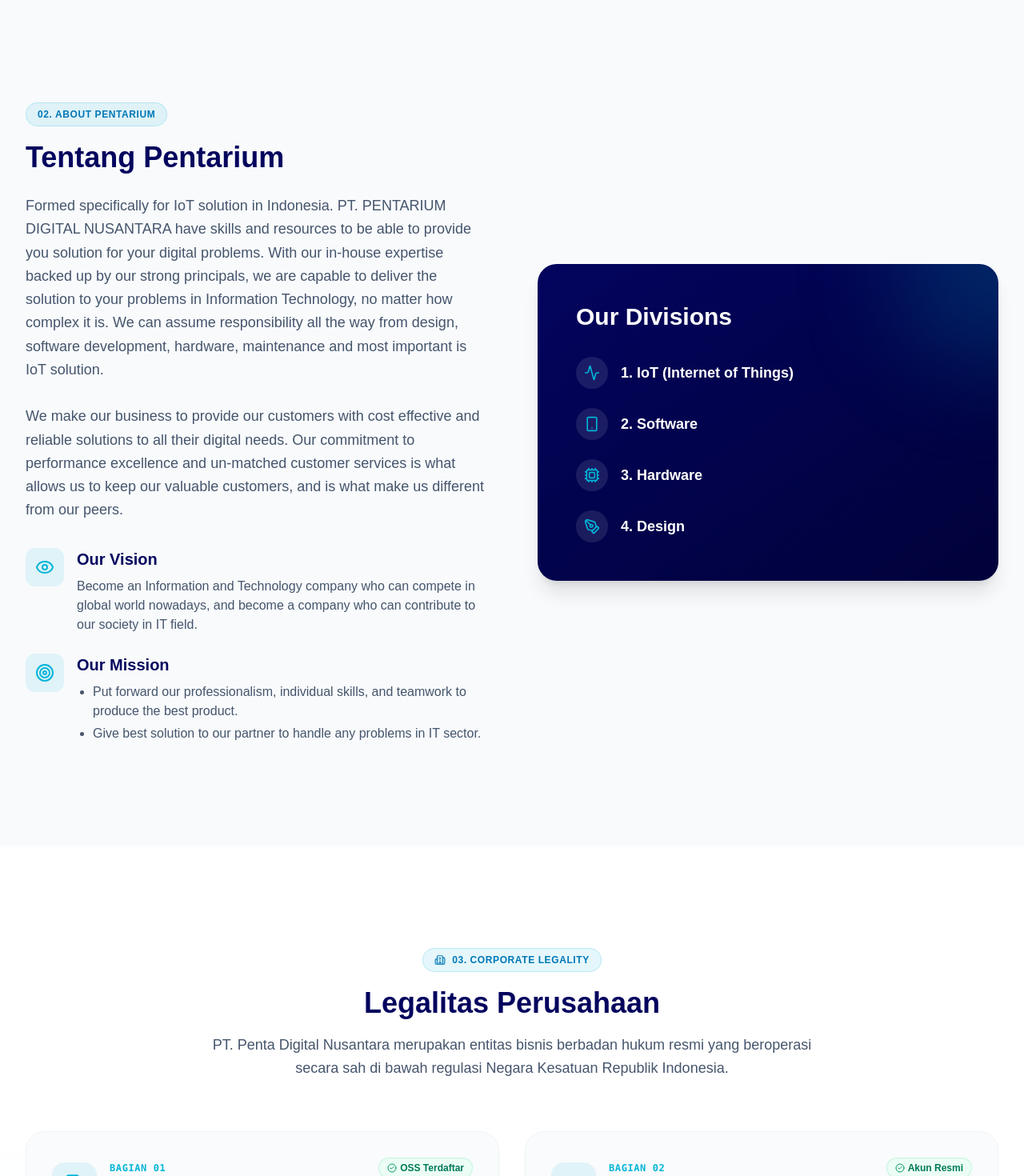
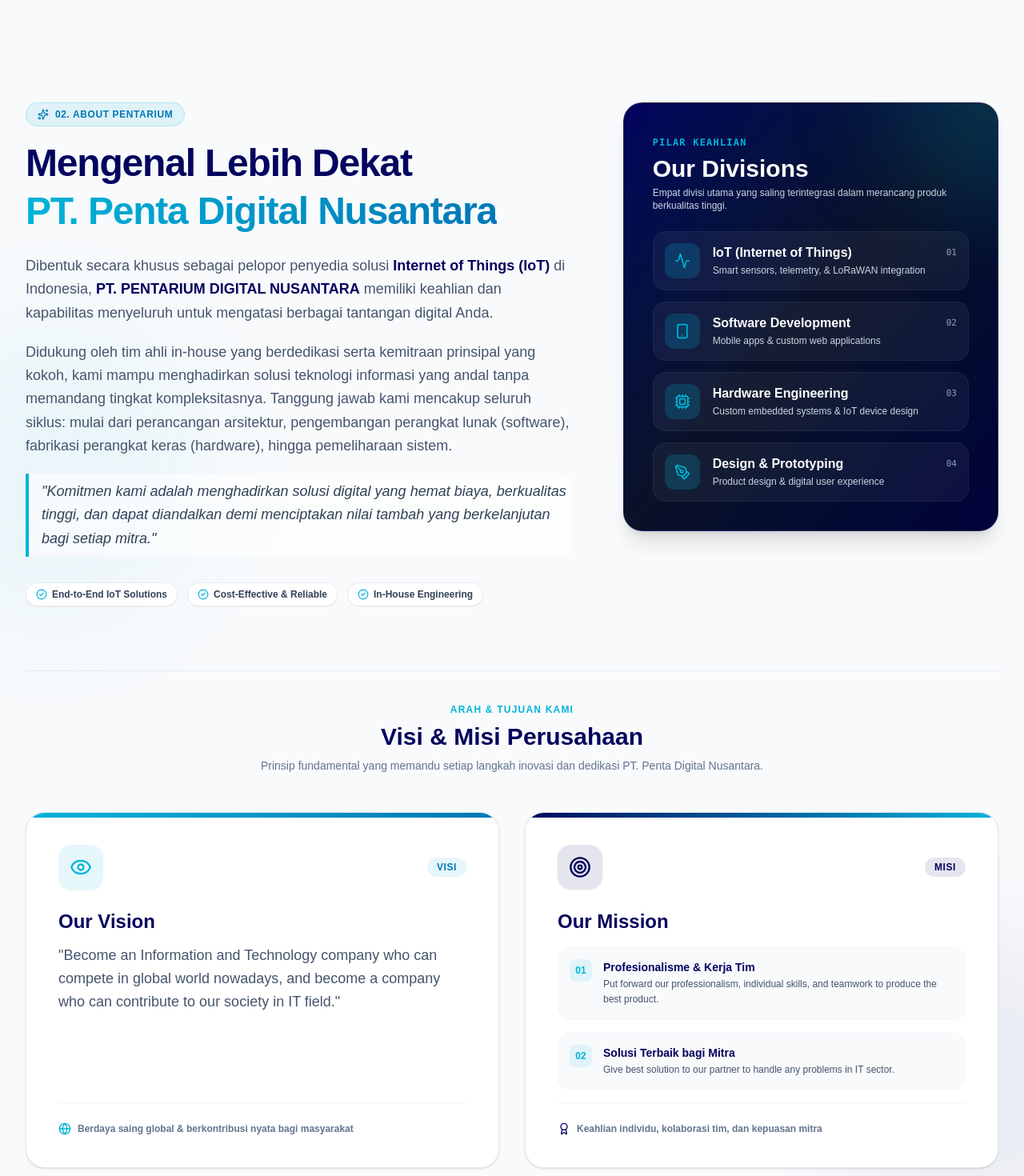
Before and after one commit to wandanazra27-dot/Web-Pentarium, a React (Vite) app: page / in a window 1280 px wide. Shown: the part 820-2290 px from the top of the page at 80% size. Built offline with nearby package versions, Linux system fonts and the light colour scheme.

Commit message:
Redesign About section: structured paragraphs and dedicated Vision & Mission showcase

```diff
--- a/src/components/sections/About.jsx
+++ b/src/components/sections/About.jsx
@@ -1,70 +1,228 @@
 import React from 'react';
-import { Eye, Target, Activity, Smartphone, Cpu, PenTool } from 'lucide-react';
+import { Eye, Target, Activity, Smartphone, Cpu, PenTool, CheckCircle2, Globe, Award, Sparkles } from 'lucide-react';
 
 export default function About() {
+  const divisions = [
+    {
+      number: "01",
+      name: "IoT (Internet of Things)",
+      desc: "Smart sensors, telemetry, & LoRaWAN integration",
+      icon: Activity,
+    },
+    {
+      number: "02",
+      name: "Software Development",
+      desc: "Mobile apps & custom web applications",
+      icon: Smartphone,
+    },
+    {
+      number: "03",
+      name: "Hardware Engineering",
+      desc: "Custom embedded systems & IoT device design",
+      icon: Cpu,
+    },
+    {
+      number: "04",
+      name: "Design & Prototyping",
+      desc: "Product design & digital user experience",
+      icon: PenTool,
+    },
+  ];
+
   return (
-    <section id="tentang" className="py-20 lg:py-32 bg-slate-50">
-      <div className="max-w-7xl mx-auto px-4 sm:px-6 lg:px-8">
-        <div className="grid lg:grid-cols-2 gap-16 items-center">
-          <div>
+    <section id="tentang" className="py-20 lg:py-32 bg-slate-50 relative overflow-hidden">
+      {/* Decorative Blur Backgrounds */}
+      <div className="absolute top-1/4 -left-32 w-96 h-96 bg-primary/5 rounded-full blur-3xl pointer-events-none" />
+      <div className="absolute bottom-10 -right-32 w-96 h-96 bg-secondary/5 rounded-full blur-3xl pointer-events-none" />
+
+      <div className="max-w-7xl mx-auto px-4 sm:px-6 lg:px-8 relative z-10">
+
+        {/* Top Section: Overview & Divisions */}
+        <div className="grid lg:grid-cols-12 gap-12 lg:gap-16 items-start mb-20">
+
+          {/* Left Column: Story & Detailed Paragraphs (7 Cols) */}
+          <div className="lg:col-span-7">
             <div className="inline-flex items-center gap-2 px-3.5 py-1.5 rounded-full bg-primary/10 text-primary-dark font-bold text-xs uppercase tracking-wider mb-4 border border-primary/20">
+              <Sparkles className="w-3.5 h-3.5" />
               02. About Pentarium
             </div>
-            <h2 className="text-3xl lg:text-4xl font-black text-secondary mb-6 leading-tight">Tentang Pentarium</h2>
-            <p className="text-slate-600 mb-8 text-lg leading-relaxed">
-              Formed specifically for IoT solution in Indonesia. PT. PENTARIUM DIGITAL NUSANTARA have skills and resources to be able to provide you solution for your digital problems. With our in-house expertise backed up by our strong principals, we are capable to deliver the solution to your problems in Information Technology, no matter how complex it is. We can assume responsibility all the way from design, software development, hardware, maintenance and most important is IoT solution.
-              <br/><br/>
-              We make our business to provide our customers with cost effective and reliable solutions to all their digital needs. Our commitment to performance excellence and un-matched customer services is what allows us to keep our valuable customers, and is what make us different from our peers.
+
+            <h2 className="text-3xl lg:text-5xl font-black text-secondary mb-6 leading-tight tracking-tight">
+              Mengenal Lebih Dekat <br />
+              <span className="text-transparent bg-clip-text bg-gradient-to-r from-primary to-primary-dark">
+                PT. Penta Digital Nusantara
+              </span>
+            </h2>
+
+            <div className="space-y-5 text-slate-600 text-base lg:text-lg leading-relaxed">
+              <p>
+                Dibentuk secara khusus sebagai pelopor penyedia solusi <strong className="text-secondary font-semibold">Internet of Things (IoT)</strong> di Indonesia, <strong className="text-secondary font-semibold">PT. PENTARIUM DIGITAL NUSANTARA</strong> memiliki keahlian dan kapabilitas menyeluruh untuk mengatasi berbagai tantangan digital Anda.
               </p>
 
-            <div className="space-y-6">
-              <div className="flex gap-4 items-start">
-                <div className="w-12 h-12 rounded-xl bg-primary/10 flex items-center justify-center text-primary shrink-0">
-                  <Eye className="w-6 h-6" />
+              <p>
+                Didukung oleh tim ahli in-house yang berdedikasi serta kemitraan prinsipal yang kokoh, kami mampu menghadirkan solusi teknologi informasi yang andal tanpa memandang tingkat kompleksitasnya. Tanggung jawab kami mencakup seluruh siklus: mulai dari perancangan arsitektur, pengembangan perangkat lunak (software), fabrikasi perangkat keras (hardware), hingga pemeliharaan sistem.
+              </p>
+
+              <p className="border-l-4 border-primary pl-4 text-slate-700 font-medium italic bg-white/60 py-2 rounded-r-xl">
+                "Komitmen kami adalah menghadirkan solusi digital yang hemat biaya, berkualitas tinggi, dan dapat diandalkan demi menciptakan nilai tambah yang berkelanjutan bagi setiap mitra."
+              </p>
+            </div>
+
+            {/* Quick Feature Pills */}
+            <div className="mt-8 flex flex-wrap gap-3">
+              <span className="inline-flex items-center gap-1.5 px-3 py-1.5 rounded-full bg-white border border-slate-200/80 text-xs font-semibold text-slate-700 shadow-2xs">
+                <CheckCircle2 className="w-3.5 h-3.5 text-primary" /> End-to-End IoT Solutions
+              </span>
+              <span className="inline-flex items-center gap-1.5 px-3 py-1.5 rounded-full bg-white border border-slate-200/80 text-xs font-semibold text-slate-700 shadow-2xs">
+                <CheckCircle2 className="w-3.5 h-3.5 text-primary" /> Cost-Effective & Reliable
+              </span>
+              <span className="inline-flex items-center gap-1.5 px-3 py-1.5 rounded-full bg-white border border-slate-200/80 text-xs font-semibold text-slate-700 shadow-2xs">
+                <CheckCircle2 className="w-3.5 h-3.5 text-primary" /> In-House Engineering
+              </span>
+            </div>
+          </div>
+
+          {/* Right Column: Our Divisions (5 Cols) */}
+          <div className="lg:col-span-5">
+            <div className="bg-gradient-to-br from-secondary via-[#0a1128] to-[#01023a] rounded-3xl p-7 lg:p-9 text-white shadow-xl relative overflow-hidden border border-white/10">
+              <div className="absolute top-0 right-0 w-64 h-64 bg-primary/20 rounded-full blur-3xl -translate-y-1/2 translate-x-1/2 pointer-events-none" />
+
+              <div className="relative z-10 mb-6">
+                <span className="text-xs font-mono font-bold text-primary tracking-widest uppercase">
+                  Pilar Keahlian
+                </span>
+                <h3 className="text-2xl lg:text-3xl font-black mt-1">Our Divisions</h3>
+                <p className="text-slate-300 text-xs mt-1">
+                  Empat divisi utama yang saling terintegrasi dalam merancang produk berkualitas tinggi.
+                </p>
+              </div>
+
+              <div className="space-y-3.5 relative z-10">
+                {divisions.map((div, idx) => {
+                  const Icon = div.icon;
+                  return (
+                    <div
+                      key={idx}
+                      className="group flex items-start gap-4 p-3.5 rounded-2xl bg-white/5 hover:bg-white/10 border border-white/5 hover:border-primary/30 transition-all duration-300"
+                    >
+                      <div className="w-11 h-11 rounded-xl bg-primary/20 text-primary flex items-center justify-center shrink-0 group-hover:bg-primary group-hover:text-white transition-colors duration-300">
+                        <Icon className="w-5 h-5" />
+                      </div>
+                      <div className="flex-1">
+                        <div className="flex items-center justify-between">
+                          <h4 className="font-bold text-sm lg:text-base text-white group-hover:text-primary transition-colors">
+                            {div.name}
+                          </h4>
+                          <span className="text-[11px] font-mono text-slate-400">
+                            {div.number}
+                          </span>
+                        </div>
+                        <p className="text-slate-300 text-xs mt-0.5 leading-snug">
+                          {div.desc}
+                        </p>
+                      </div>
+                    </div>
+                  );
+                })}
+              </div>
+            </div>
+          </div>
+
+        </div>
+
+        {/* Bottom Section: Vision & Mission Showcase */}
+        <div className="pt-10 border-t border-slate-200">
+          <div className="text-center max-w-2xl mx-auto mb-12">
+            <span className="text-primary font-extrabold tracking-widest text-xs uppercase mb-2 block">
+              Arah & Tujuan Kami
+            </span>
+            <h3 className="text-2xl lg:text-3xl font-black text-secondary">
+              Visi & Misi Perusahaan
+            </h3>
+            <p className="text-slate-500 text-sm mt-2">
+              Prinsip fundamental yang memandu setiap langkah inovasi dan dedikasi PT. Penta Digital Nusantara.
+            </p>
+          </div>
+
+          <div className="grid md:grid-cols-2 gap-8 items-stretch">
+            {/* Vision Card */}
+            <div className="bg-white rounded-3xl p-8 lg:p-10 border border-slate-200/90 shadow-sm hover:shadow-xl transition-all duration-300 hover:-translate-y-1 relative overflow-hidden flex flex-col justify-between">
+              <div className="absolute top-0 left-0 right-0 h-1.5 bg-gradient-to-r from-primary to-primary-dark" />
+
+              <div>
+                <div className="flex items-center justify-between mb-6">
+                  <div className="w-14 h-14 rounded-2xl bg-primary/10 text-primary flex items-center justify-center shadow-xs">
+                    <Eye className="w-7 h-7" />
+                  </div>
+                  <span className="px-3 py-1 rounded-full bg-primary/10 text-primary-dark font-bold text-xs uppercase tracking-wider">
+                    Visi
+                  </span>
+                </div>
+
+                <h4 className="text-2xl font-black text-secondary mb-3">Our Vision</h4>
+
+                <p className="text-slate-600 text-base lg:text-lg leading-relaxed mb-6 font-medium">
+                  "Become an Information and Technology company who can compete in global world nowadays, and become a company who can contribute to our society in IT field."
+                </p>
+              </div>
+
+              <div className="pt-6 border-t border-slate-100 flex items-center gap-2 text-xs font-semibold text-slate-500">
+                <Globe className="w-4 h-4 text-primary shrink-0" />
+                <span>Berdaya saing global & berkontribusi nyata bagi masyarakat</span>
+              </div>
+            </div>
+
+            {/* Mission Card */}
+            <div className="bg-white rounded-3xl p-8 lg:p-10 border border-slate-200/90 shadow-sm hover:shadow-xl transition-all duration-300 hover:-translate-y-1 relative overflow-hidden flex flex-col justify-between">
+              <div className="absolute top-0 left-0 right-0 h-1.5 bg-gradient-to-r from-secondary to-primary" />
+
+              <div>
+                <div className="flex items-center justify-between mb-6">
+                  <div className="w-14 h-14 rounded-2xl bg-secondary/10 text-secondary flex items-center justify-center shadow-xs">
+                    <Target className="w-7 h-7" />
+                  </div>
+                  <span className="px-3 py-1 rounded-full bg-secondary/10 text-secondary font-bold text-xs uppercase tracking-wider">
+                    Misi
+                  </span>
+                </div>
+
+                <h4 className="text-2xl font-black text-secondary mb-4">Our Mission</h4>
+
+                <div className="space-y-4">
+                  <div className="flex items-start gap-3.5 p-3.5 rounded-2xl bg-slate-50 border border-slate-100">
+                    <div className="w-7 h-7 rounded-lg bg-primary/10 text-primary flex items-center justify-center shrink-0 font-bold text-xs">
+                      01
                     </div>
                     <div>
-                  <h3 className="text-xl font-bold text-secondary mb-2">Our Vision</h3>
-                  <p className="text-slate-600">Become an Information and Technology company who can compete in global world nowadays, and become a company who can contribute to our society in IT field.</p>
+                      <h5 className="font-bold text-sm text-secondary">Profesionalisme & Kerja Tim</h5>
+                      <p className="text-xs text-slate-600 mt-0.5 leading-relaxed">
+                        Put forward our professionalism, individual skills, and teamwork to produce the best product.
+                      </p>
                     </div>
                   </div>
-              <div className="flex gap-4 items-start">
-                <div className="w-12 h-12 rounded-xl bg-primary/10 flex items-center justify-center text-primary shrink-0">
-                  <Target className="w-6 h-6" />
+
+                  <div className="flex items-start gap-3.5 p-3.5 rounded-2xl bg-slate-50 border border-slate-100">
+                    <div className="w-7 h-7 rounded-lg bg-primary/10 text-primary flex items-center justify-center shrink-0 font-bold text-xs">
+                      02
                     </div>
                     <div>
-                  <h3 className="text-xl font-bold text-secondary mb-2">Our Mission</h3>
-                  <ul className="list-disc pl-5 text-slate-600 space-y-1">
-                    <li>Put forward our professionalism, individual skills, and teamwork to produce the best product.</li>
-                    <li>Give best solution to our partner to handle any problems in IT sector.</li>
-                  </ul>
+                      <h5 className="font-bold text-sm text-secondary">Solusi Terbaik bagi Mitra</h5>
+                      <p className="text-xs text-slate-600 mt-0.5 leading-relaxed">
+                        Give best solution to our partner to handle any problems in IT sector.
+                      </p>
                     </div>
                   </div>
                 </div>
               </div>
 
-          <div className="bg-linear-to-br from-secondary to-[#01023a] rounded-3xl p-8 lg:p-12 text-white shadow-xl relative overflow-hidden">
-            <div className="absolute top-0 right-0 w-64 h-64 bg-primary/20 rounded-full blur-3xl -translate-y-1/2 translate-x-1/2"></div>
-            <h3 className="text-2xl lg:text-3xl font-black mb-8 relative z-10">Our Divisions</h3>
-            <ul className="space-y-6 relative z-10">
-              <li className="flex items-center gap-4 text-lg font-semibold">
-                <div className="w-10 h-10 rounded-full bg-white/10 flex items-center justify-center text-primary"><Activity className="w-5 h-5" /></div>
-                1. IoT (Internet of Things)
-              </li>
-              <li className="flex items-center gap-4 text-lg font-semibold">
-                <div className="w-10 h-10 rounded-full bg-white/10 flex items-center justify-center text-primary"><Smartphone className="w-5 h-5" /></div>
-                2. Software
-              </li>
-              <li className="flex items-center gap-4 text-lg font-semibold">
-                <div className="w-10 h-10 rounded-full bg-white/10 flex items-center justify-center text-primary"><Cpu className="w-5 h-5" /></div>
-                3. Hardware
-              </li>
-              <li className="flex items-center gap-4 text-lg font-semibold">
-                <div className="w-10 h-10 rounded-full bg-white/10 flex items-center justify-center text-primary"><PenTool className="w-5 h-5" /></div>
-                4. Design
-              </li>
-            </ul>
+              <div className="pt-6 border-t border-slate-100 flex items-center gap-2 text-xs font-semibold text-slate-500 mt-4">
+                <Award className="w-4 h-4 text-secondary shrink-0" />
+                <span>Keahlian individu, kolaborasi tim, dan kepuasan mitra</span>
               </div>
             </div>
+          </div>
+        </div>
+
       </div>
     </section>
   );
```
Lines whose indentation alone changed are shown as unchanged.
